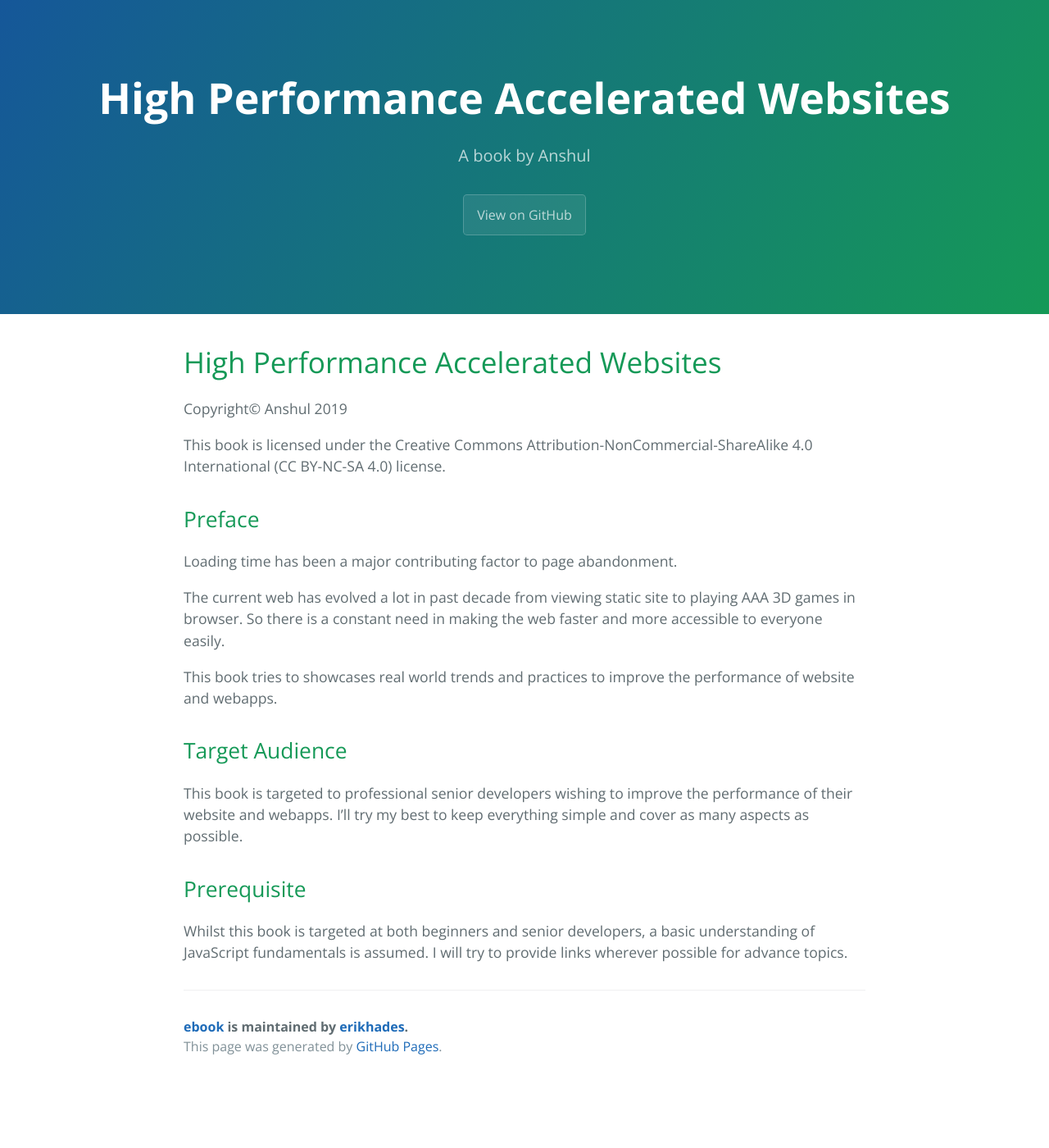
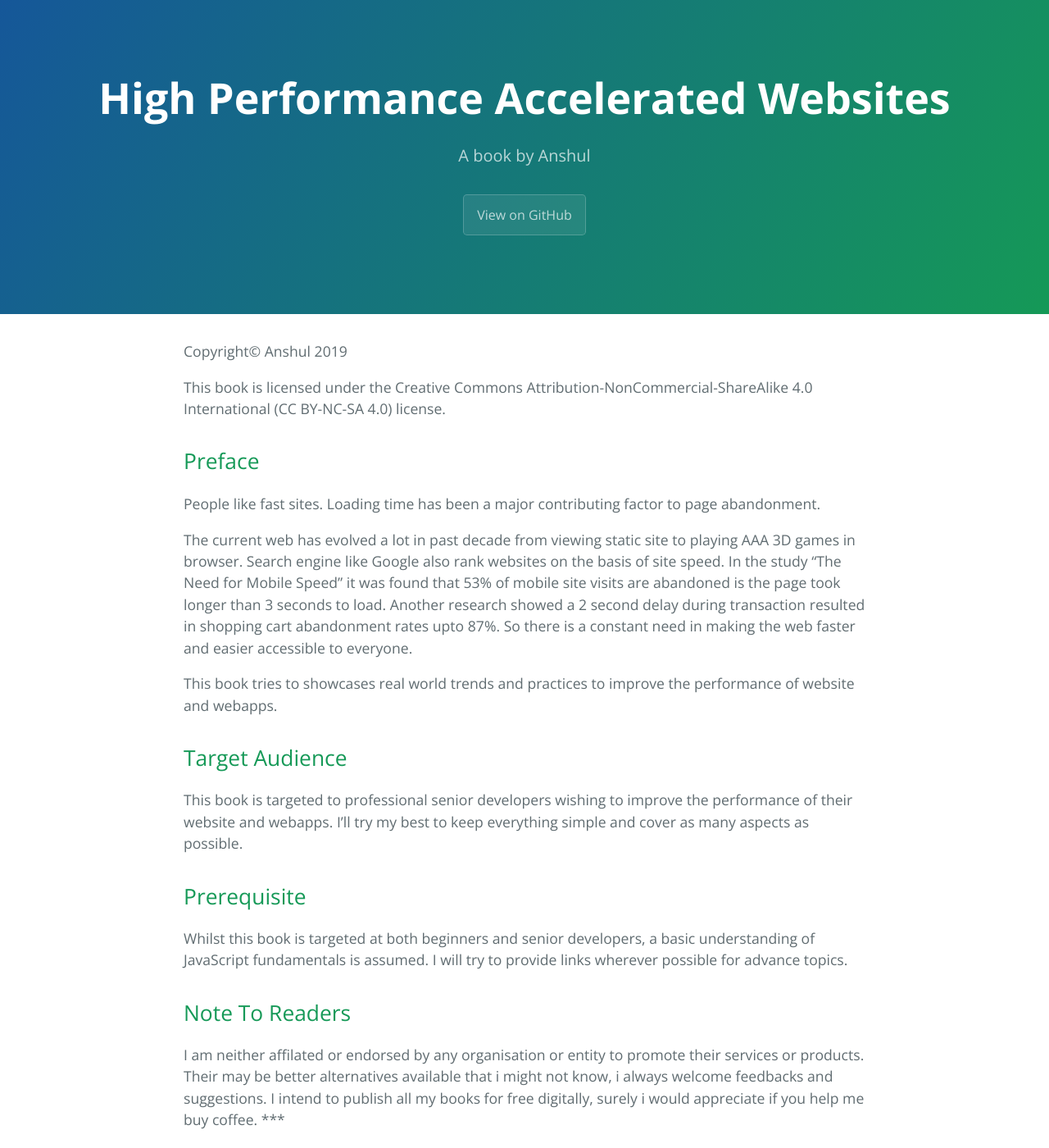
Before and after one commit to erikhades/ebook, a Jekyll site: the page built from index.md, in a window 1280 px wide and 1400 px high. Shown: the whole window at 82% size. Built offline with Jekyll 4.4.1, drawn with Linux system fonts in a browser that asks for light colours; our own code applies the rules of GitHub Pages for plain Markdown files; some of the changed text lies outside the part shown.

```diff
--- a/index.md
+++ b/index.md
@@ -1,14 +1,22 @@
-# High Performance Accelerated Websites
 Copyright© Anshul 2019
 
 This book is licensed under the Creative Commons Attribution-NonCommercial-ShareAlike 4.0 International (CC BY-NC-SA 4.0) license.
 ##  Preface
-Loading time has been a major contributing factor to page abandonment.
+People like fast sites. Loading time has been a major contributing factor to page abandonment.
 
-The current web has evolved a lot in past decade from viewing static site to playing AAA 3D games in browser. So there is a constant need in making the web faster and more accessible to everyone easily.
+The current web has evolved a lot in past decade from viewing static site to playing AAA 3D games in browser. Search engine like Google also rank websites on the basis of site speed. In the study "The Need for Mobile Speed" it was found that 53% of mobile site visits are abandoned is the page took longer than 3 seconds to load. Another research showed a 2 second delay during transaction resulted in shopping cart abandonment rates upto 87%. So there is a constant need in making the web faster and easier accessible to everyone.
 
 This book tries to showcases real world trends and practices to improve the performance of website and webapps.
 ## Target Audience
 This book is targeted to professional senior developers wishing to improve the performance of their website and webapps. I'll try my best to keep everything simple and cover as many aspects as possible.
 ##  Prerequisite
 Whilst this book is targeted at both beginners and senior developers, a basic understanding of JavaScript fundamentals is assumed. I will try to provide links wherever possible for advance topics.
+## Note To Readers
+I am neither affilated or endorsed by any organisation or entity to promote their services or products. Their may be better alternatives available that i might not know, i always welcome feedbacks and suggestions. I intend to publish all my books for free digitally, surely i would appreciate if you help me buy coffee.
+***
+# Table Of Contents
+* Introduction
+* Chapter 1:  Images
+* Chapter 2:  Javascript
+***
+# Introduction
```
